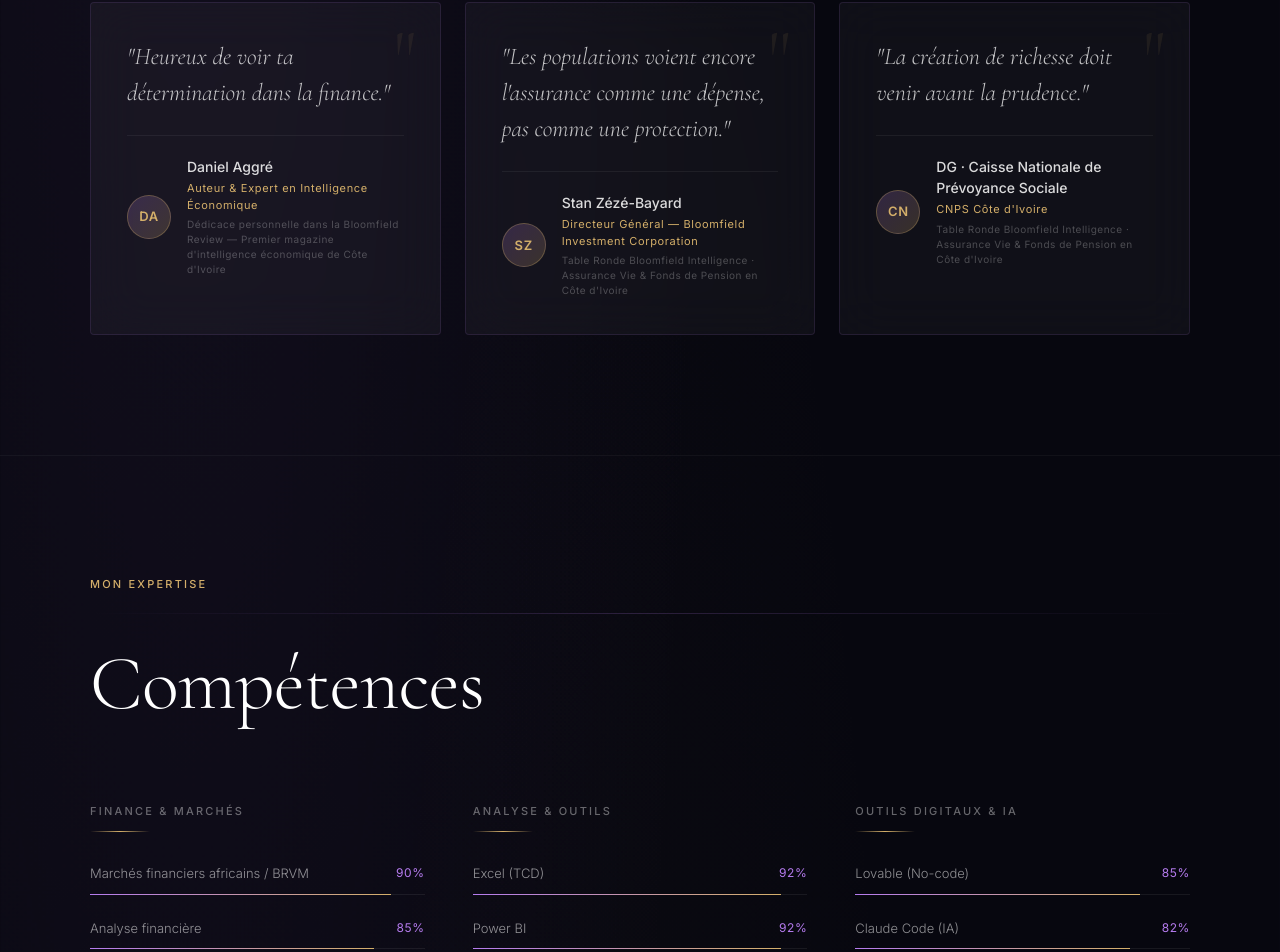
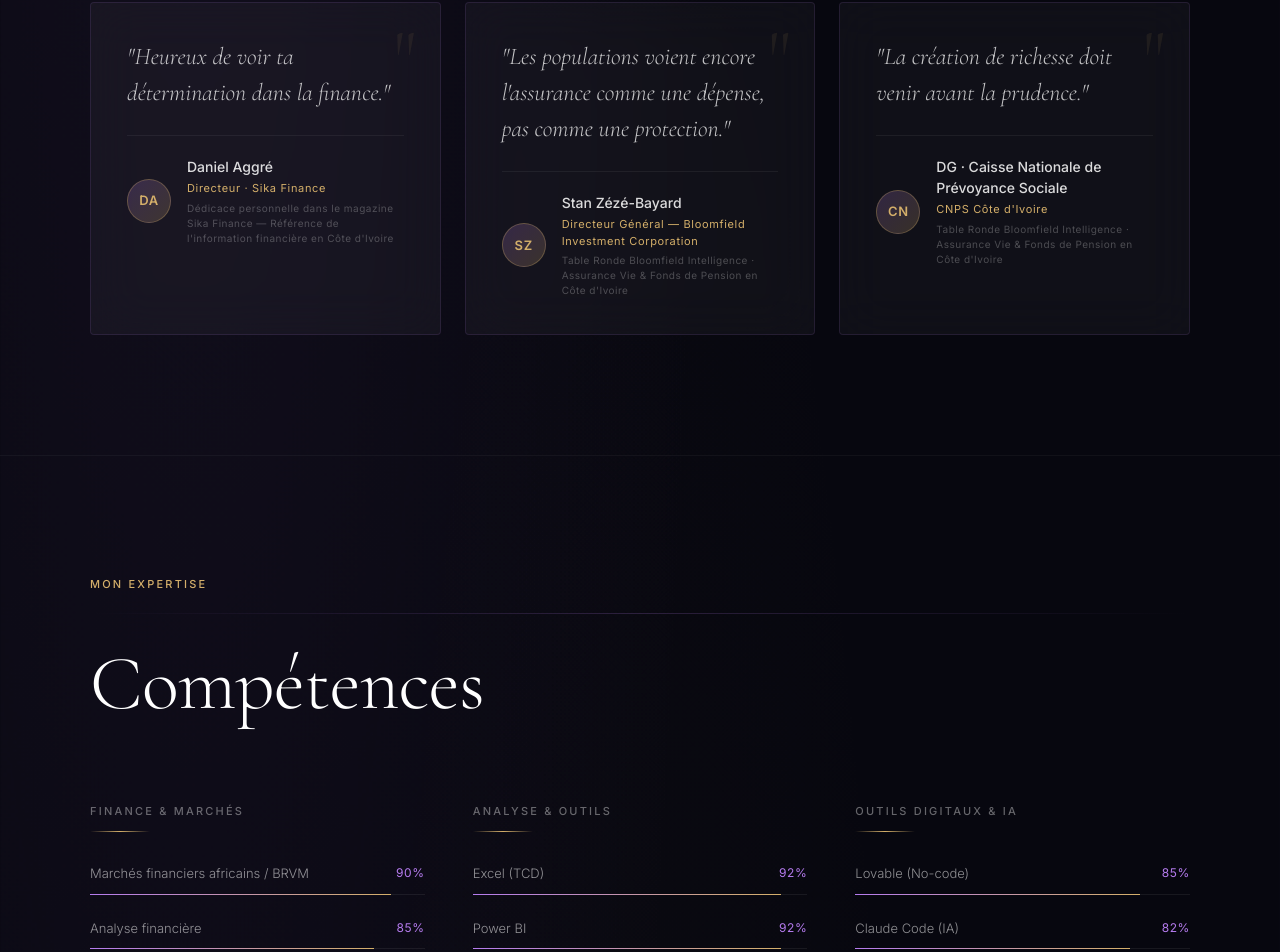
Before and after one commit to auryves/CV-PORTOFOLIO, a React (Vite) app: page / in a window 1280 px wide. Shown: the part 6555-7507 px from the top of the page. Built offline with nearby package versions, Linux system fonts and the light colour scheme; the HTML template or start-up script is replaced by a standard one.

Commit message:
fix: Daniel Aggre - Directeur Sika Finance, not Bloomfield Review

```diff
--- a/src/App.jsx
+++ b/src/App.jsx
@@ -63,8 +63,8 @@ const TESTIMONIALS = [
   {
     quote: 'Heureux de voir ta détermination dans la finance.',
     author: 'Daniel Aggré',
-    role: 'Auteur & Expert en Intelligence Économique',
-    context: 'Dédicace personnelle dans la Bloomfield Review — Premier magazine d\'intelligence économique de Côte d\'Ivoire',
+    role: 'Directeur · Sika Finance',
+    context: 'Dédicace personnelle dans le magazine Sika Finance — Référence de l\'information financière en Côte d\'Ivoire',
     initial: 'DA',
   },
   {
```
